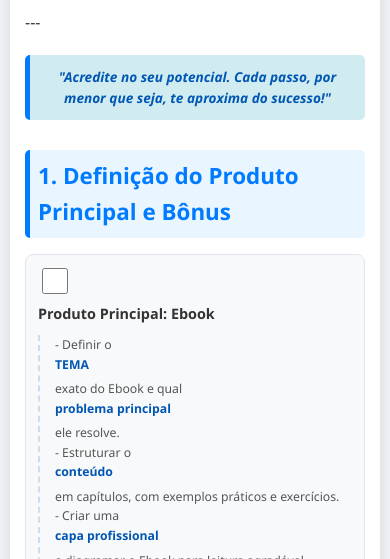
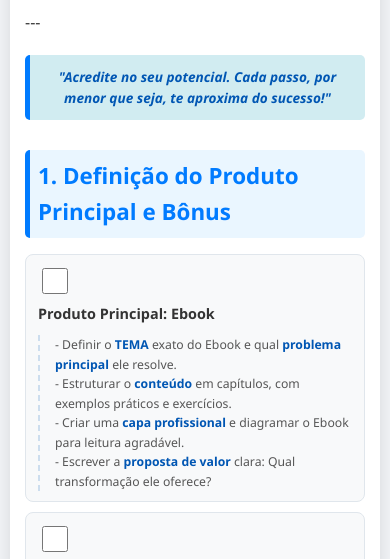
Before and after one commit to SantTago/Lan-amentos, a plain HTML site: page index.html in a window 390 px wide. Shown: the part 265-824 px from the top of the page. Drawn offline with Linux system fonts and the light colour scheme.

Commit message:
Update index.html

```diff
--- a/index.html
+++ b/index.html
@@ -21,7 +21,7 @@
             padding: 30px 40px; /* Padding maior para computadores */
             border-radius: 12px;
             box-shadow: 0 6px 15px rgba(0, 0, 0, 0.1);
-            box-sizing: border-box;
+            box-sizing: border-box; /* Corrigido para box-sizing */
         }
         .header-info {
             text-align: center;
@@ -91,7 +91,7 @@
             font-size: 1.1em; /* Tamanho para computadores */
         }
         .task-description strong {
-            display: block; /* Garante que o título da tarefa ocupe sua própria linha */
+
             margin-bottom: 5px;
         }
         .sub-tasks {
@@ -169,8 +169,9 @@
             }
             li {
                 padding: 12px 15px;
-                flex-direction: column; /* Coloca checkbox e texto em linhas separadas */
-                align-items: flex-start; /* Alinha o conteúdo à esquerda */
+                /* Mudança importante para celular: checkbox e texto em linhas separadas */
+                flex-direction: column;
+                align-items: flex-start;
             }
             input[type="checkbox"] {
                 margin-right: 0;
@@ -509,6 +510,7 @@
         function toggleCheckbox(listItem) {
             const checkbox = listItem.querySelector('input[type="checkbox"]');
             // Impede que o clique no texto da descrição também altere o checkbox
+            // Apenas o clique fora do checkbox, mas dentro do 'li', ou no próprio checkbox, ativará a função.
             if (event.target !== checkbox) {
                 checkbox.checked = !checkbox.checked;
                 toggleCompleted(checkbox);
```
